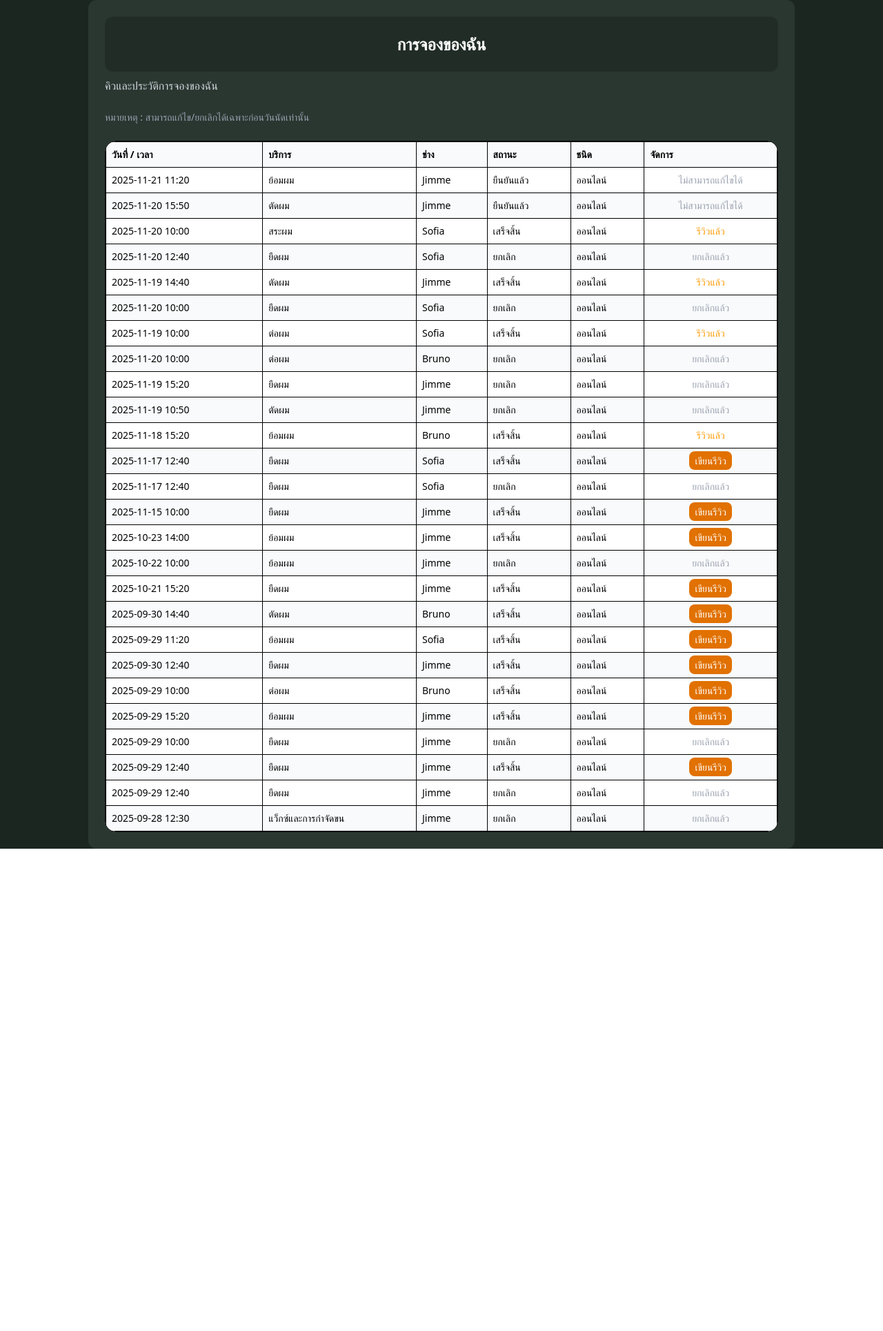
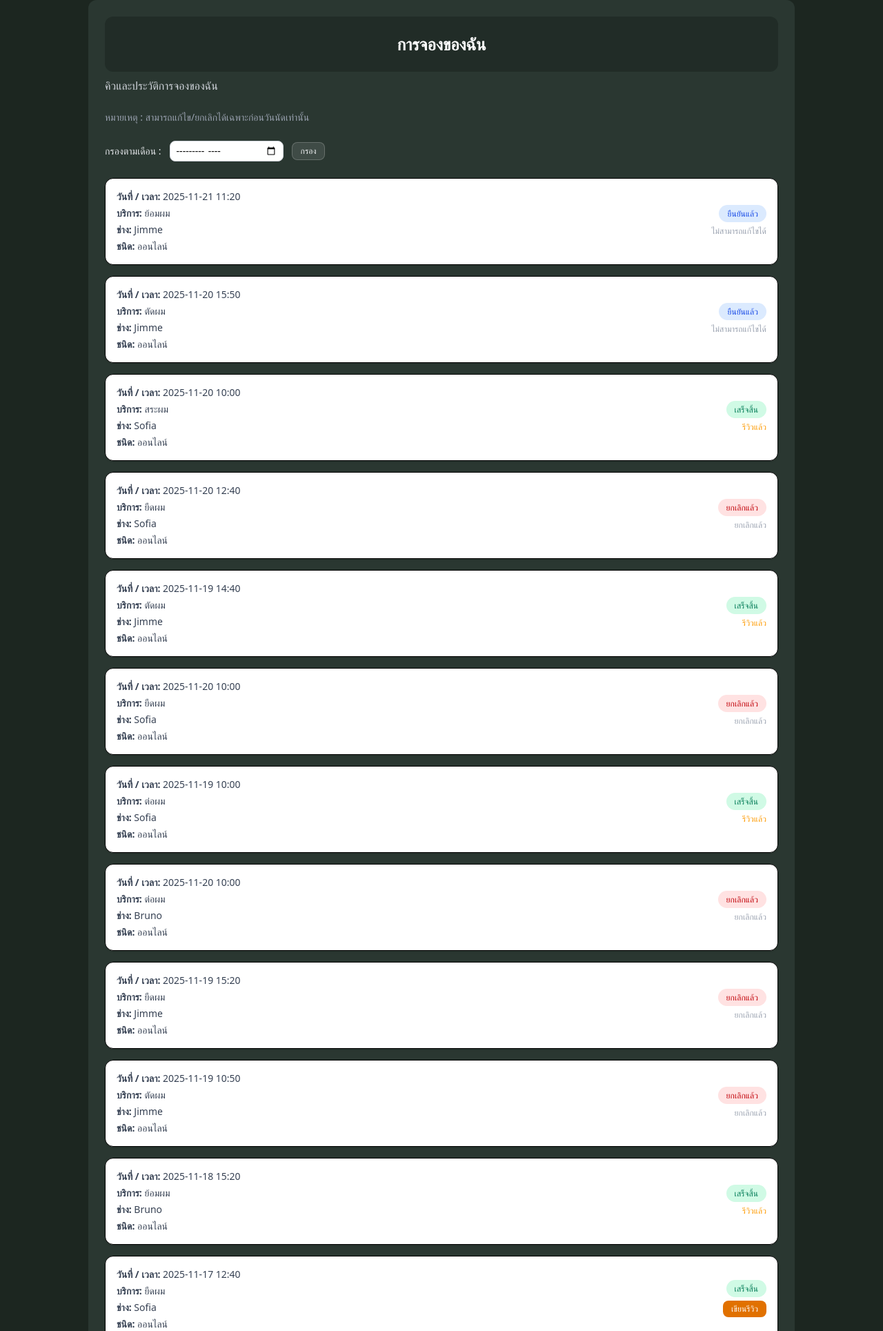
Before and after one commit to AnupolKL/Software-Engineering-68, a Django app: page /my-bookings/ in a window 1280 px wide. Shown: the part 70-1999 px from the top of the page at 69% size. Before the commit the page ends 1300 px from the top, so only its background shows below. Run offline with Django 5.2, Linux system fonts and the light colour scheme; a user stored in the database is signed in; data comes from the database, SQL or seed files in the repository; style sheets or scripts are compiled from the project's sources; parts of the project's set-up code (start-up, migrations or seed data) failed here and were passed over.

Commit message:
config my_booking

```diff
--- a/bookings/views_public.py
+++ b/bookings/views_public.py
@@ -162,6 +162,16 @@ def my_bookings(request):
           .order_by("-created_at", "-start_at"))
 
     today = timezone.localdate()  # วันที่ปัจจุบัน (ตาม TZ ของ Django)
+    month_str = request.GET.get("month")
+    selected_month = None
+
+    if month_str:
+        try:
+            year, month = map(int, month_str.split("-"))
+            qs = qs.filter(start_at__year=year, start_at__month=month)
+            selected_month = month_str
+        except ValueError:
+            selected_month = None
 
     for b in qs:
         # ถ้ามี status เสร็จสิ้น/ยกเลิกแล้ว ห้ามแก้
@@ -178,6 +188,7 @@ def my_bookings(request):
     return render(request, "bookings/my_bookings.html", {
         "bookings": qs,
         "today": today,
+        "selected_month": selected_month,
     })
 
 @login_required
--- a/templates/bookings/my_bookings.html
+++ b/templates/bookings/my_bookings.html
@@ -3,89 +3,170 @@
 
 {% block content %}
 <section class="max-w-5xl mx-auto p-6 space-y-6 bg-[#2a3731] rounded-xl">
-  <h1 class="text-2xl font-bold mb-2 text-white bg-[#212c27] max-w-5xl mx-auto p-6 space-y-6 rounded-xl text-center">การจองของฉัน</h1>
+
+  <h1 class="text-2xl font-bold mb-2 text-white bg-[#212c27] max-w-5xl mx-auto p-6 rounded-xl text-center">
+    การจองของฉัน
+  </h1>
+
   <p class="text-gray-300 text-md">คิวและประวัติการจองของฉัน</p>
-  <p class="text-gray-400 text-sm">หมายเหตุ : สามารถแก้ไข/ยกเลิกได้เฉพาะก่อนวันนัดเท่านั้น</p>
+  <p class="text-gray-400 text-sm">
+    หมายเหตุ : สามารถแก้ไข/ยกเลิกได้เฉพาะก่อนวันนัดเท่านั้น
+  </p>
 
+  {# ฟอร์มกรองตามเดือน #}
+  <form method="get" class="flex flex-wrap items-center gap-3 mt-2">
+    <label for="month" class="text-sm text-gray-200">
+      กรองตามเดือน :
+    </label>
+    <input
+      type="month"
+      id="month"
+      name="month"
+      value="{{ selected_month }}"
+      class="rounded-lg px-2 py-1 text-sm text-black bg-white border border-gray-300"
+    >
+    <button
+      type="submit"
+      class="text-xs px-3 py-1 bg-white/10 hover:bg-white/20 text-gray-100 rounded-lg border border-white/20"
+    >
+      กรอง
+    </button>
 
-  <div class="overflow-x-auto bg-white border rounded-2xl">
-    <table class="min-w-full text-sm">
-      <thead class="bg-gray-50">
-        <tr>
-          <th class="p-2 border text-left">วันที่ / เวลา</th>
-          <th class="p-2 border text-left">บริการ</th>
-          <th class="p-2 border text-left">ช่าง</th>
-          <th class="p-2 border text-left">สถานะ</th>
-          <th class="p-2 border text-left">ชนิด</th>
-          <th class="p-2 border text-left">จัดการ</th>
-        </tr>
-      </thead>
-      <tbody>
-        {% for b in bookings %}
-          <tr class="odd:bg-white even:bg-gray-50">
-            <td class="p-2 border whitespace-nowrap">
+    {% if selected_month %}
+      <a
+        href="{% url 'my_bookings' %}"
+        class="text-xs text-gray-300 underline ml-2"
+      >
+        ล้างตัวกรอง
+      </a>
+    {% endif %}
+  </form>
+
+  {% if bookings %}
+    <div class="space-y-4 mt-6">
+
+      {% for b in bookings %}
+        <div class="bg-white rounded-xl p-4 shadow border flex flex-col md:flex-row md:items-center md:justify-between gap-4">
+
+          <!-- ซ้าย: ข้อมูลหลัก -->
+          <div class="flex-1 space-y-1">
+
+            <!-- วันที่ และเวลา -->
+            <div class="text-sm text-gray-700">
+              <span class="font-semibold">วันที่ / เวลา:</span>
               {{ b.start_at|date:"Y-m-d H:i" }}
-            </td>
-            <td class="p-2 border">
+            </div>
+
+            <!-- บริการ -->
+            <div class="text-sm text-gray-700">
+              <span class="font-semibold">บริการ:</span>
               {{ b.service.name }}
-            </td>
-            <td class="p-2 border">
-              {{ b.barber.username }}
-            </td>
-            <td class="p-2 border">
-              {% if b.status %}
-                {{ b.get_status_display }}
+            </div>
+
+            <!-- ช่าง -->
+            <div class="text-sm text-gray-700">
+              <span class="font-semibold">ช่าง:</span>
+              {% if b.barber %}
+                {{ b.barber.username }}
               {% else %}
                 -
               {% endif %}
-            </td>
-            <td class="p-2 border">
+            </div>
+
+            <!-- ชนิด (walk-in / online) -->
+            <div class="text-sm text-gray-700">
+              <span class="font-semibold">ชนิด:</span>
               {% if b.source %}
                 {{ b.get_source_display }}
               {% else %}
                 -
               {% endif %}
-            </td>
-            <td class="p-2 border text-center row space-x-3 whitespace-nowrap">
+            </div>
+
+          </div>
+
+          <!-- ขวา: สถานะ & ปุ่ม -->
+          <div class="flex flex-col items-start md:items-end gap-2">
+
+            <!-- สถานะ -->
+            <div class="text-sm">
+              {% if b.status == "pending" %}
+                <span class="px-3 py-1 rounded-full bg-yellow-100 text-yellow-700 text-xs font-medium">
+                  รอการยืนยัน
+                </span>
+
+              {% elif b.status == "confirmed" %}
+                <span class="px-3 py-1 rounded-full bg-blue-100 text-blue-700 text-xs font-medium">
+                  ยืนยันแล้ว
+                </span>
+
+              {% elif b.status == "completed" %}
+                <span class="px-3 py-1 rounded-full bg-emerald-100 text-emerald-700 text-xs font-medium">
+                  เสร็จสิ้น
+                </span>
+
+              {% elif b.status == "canceled" %}
+                <span class="px-3 py-1 rounded-full bg-red-100 text-red-700 text-xs font-medium">
+                  ยกเลิกแล้ว
+                </span>
+
+              {% else %}
+                <span class="px-3 py-1 rounded-full bg-gray-100 text-gray-600 text-xs font-medium">
+                  -
+                </span>
+              {% endif %}
+            </div>
+
+            <!-- ปุ่มจัดการ -->
+            <div class="flex flex-wrap gap-2">
+
               {% if b.status == "completed" %}
                 {% if b.review %}
-                  <span class="text-amber-500 text-sm">รีวิวแล้ว</span>
+                  <span class="text-amber-500 text-xs font-medium">รีวิวแล้ว</span>
                 {% else %}
                   <a href="{% url 'review_create_from_booking' b.id %}"
-                    class="text-white bg-amber-600 hover:bg-amber-500 px-2 py-1 rounded-lg">
+                    class="text-white bg-amber-600 hover:bg-amber-500 px-3 py-1 rounded-lg text-xs">
                     เขียนรีวิว
                   </a>
                 {% endif %}
 
               {% elif b.status == "canceled" %}
-                <span class="text-gray-400 text-sm">ยกเลิกแล้ว</span>
+                <span class="text-xs text-gray-400">ยกเลิกแล้ว</span>
 
               {% else %}
+
                 {% if b.can_modify %}
-                  <a href="{% url 'booking_edit' b.id %}" class="text-white bg-blue-400 hover:bg-blue-300 px-2 py-1 rounded-lg">
+                  <a href="{% url 'booking_edit' b.id %}"
+                    class="text-white bg-blue-400 hover:bg-blue-300 px-3 py-1 rounded-lg text-xs">
                     แก้ไข
                   </a>
+
                   <form action="{% url 'booking_cancel' b.id %}" method="post" class="inline">
                     {% csrf_token %}
-                    <button type="submit" class="text-white bg-red-500 hover:bg-red-400 px-2 py-1 rounded-lg">
+                    <button type="submit"
+                      class="text-white bg-red-500 hover:bg-red-400 px-3 py-1 rounded-lg text-xs">
                       ยกเลิก
                     </button>
                   </form>
                 {% else %}
-                  <span class="text-gray-400 text-sm">ไม่สามารถแก้ไขได้</span>
+                  <span class="text-xs text-gray-400">ไม่สามารถแก้ไขได้</span>
                 {% endif %}
+
               {% endif %}
-            </td>
-          </tr>
-        {% empty %}
-          <tr>
-            <td colspan="5" class="p-4 text-center text-gray-500">
-              ยังไม่มีการจองในระบบ
-            </td>
-          </tr>
-        {% endfor %}
-      </tbody>
-    </table>
-  </div>
+            </div>
+
+          </div>
+
+        </div>
+      {% endfor %}
+
+    </div>
+
+  {% else %}
+    <div class="mt-6 p-6 rounded-xl bg-white text-center text-gray-600">
+      ยังไม่มีการจองในระบบ
+    </div>
+  {% endif %}
+
 </section>
 {% endblock %}
```
